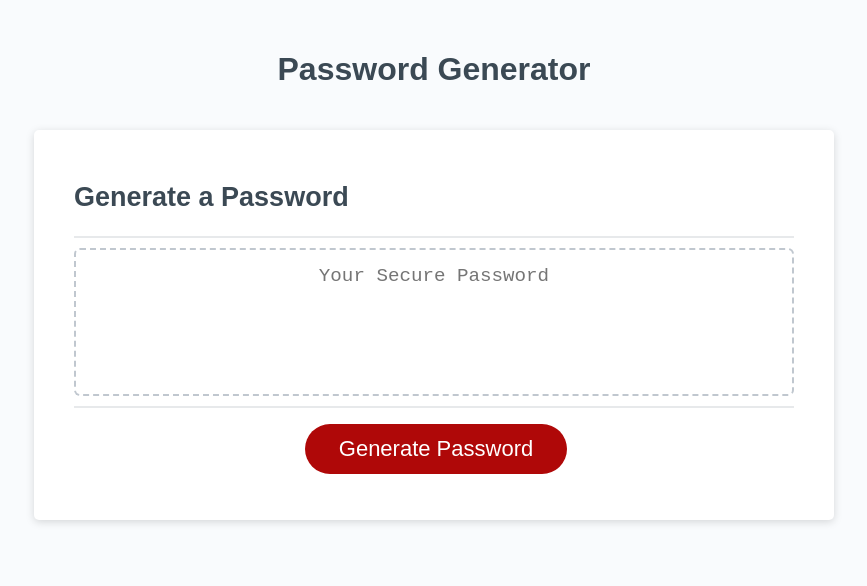
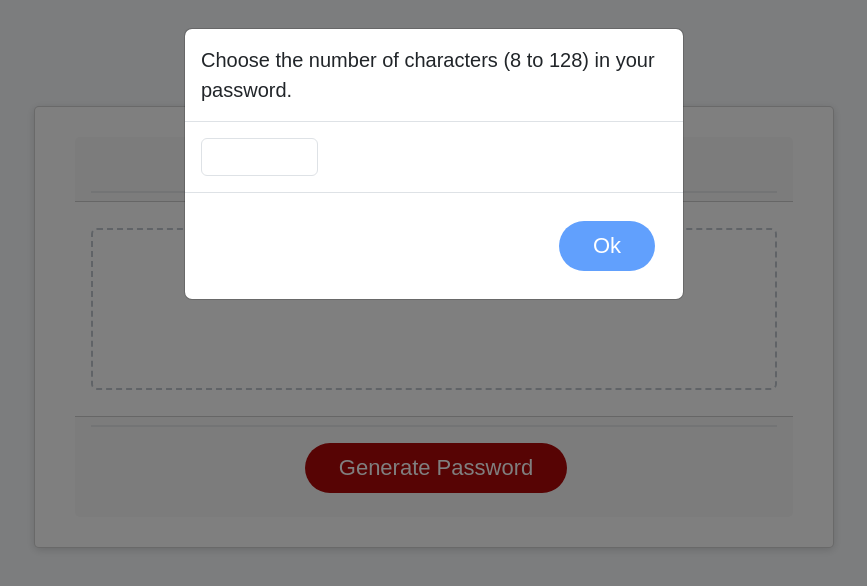
Before and after one commit to jason1chiu/password-generator, a plain HTML site: page index.html in a window 1280 px wide. Both pictures are taken after a click on the button "Generate Password". Shown: the whole page, without its empty margins (206-1073 px from the left). Drawn offline with nearby package versions, Linux system fonts and the light colour scheme.

Commit message:
update prompts and alerts to modals

```diff
--- a/index.html
+++ b/index.html
@@ -1,10 +1,12 @@
 <!DOCTYPE html>
 <html lang="en">
  <head>
+
   <meta charset="UTF-8" />
   <meta name="viewport" content="width=device-width, initial-scale=1.0" />
   <meta http-equiv="X-UA-Compatible" content="ie=edge" />
   <title>Password Generator</title>
+  <link href="https://cdn.jsdelivr.net/npm/bootstrap@5.3.0-alpha1/dist/css/bootstrap.min.css" rel="stylesheet" integrity="sha384-GLhlTQ8iRABdZLl6O3oVMWSktQOp6b7In1Zl3/Jr59b6EGGoI1aFkw7cmDA6j6gD" crossorigin="anonymous">
   <link rel="stylesheet" href="./assets/css/style.css" />
   </head>
   <body>
@@ -13,7 +15,7 @@
         <h1>Password Generator</h1>
       </header>
       <div class="card">
-        <div class="card-header">
+        <div class="card-header text-center">
           <h2>Generate a Password</h2>
         </div>
         <div class="card-body">
@@ -24,11 +26,33 @@
             aria-label="Generated Password"
           ></textarea>
         </div>
-        <div class="card-footer">
+        <div class="card-footer text-center">
           <button id="generate" class="btn">Generate Password</button>
         </div>
       </div>
     </div>
+
+    <!-- code for reusable modal -->
+
+    <div class="modal fade" id="notifyModal" data-bs-backdrop="static" data-bs-keyboard="false" tabindex="-1"
+      aria-labelledby="notifyModalLabel" aria-hidden="true">
+      <div class="modal-dialog">
+        <div class="modal-content">
+          <div class="modal-header">
+            <h1 class="modal-title fs-5" id="notifyModalLabel">Modal title</h1>
+          </div>
+          <form>
+            <div class="modal-body" id="notifyModalBody">
+            </div>
+            <div class="modal-footer">
+              <button type="button" class="btn btn-primary" disabled id="notifyModalButton">Ok</button>
+            </div>
+          </form>
+        </div>
+      </div>
+    </div>
+
+    <script src="https://cdn.jsdelivr.net/npm/bootstrap@5.3.0-alpha1/dist/js/bootstrap.bundle.min.js" integrity="sha384-w76AqPfDkMBDXo30jS1Sgez6pr3x5MlQ1ZAGC+nuZB+EYdgRZgiwxhTBTkF7CXvN" crossorigin="anonymous"></script>
     <script src="./assets/js/script.js"></script>
   </body>
 </html>
```
Lines whose indentation alone changed are shown as unchanged.
